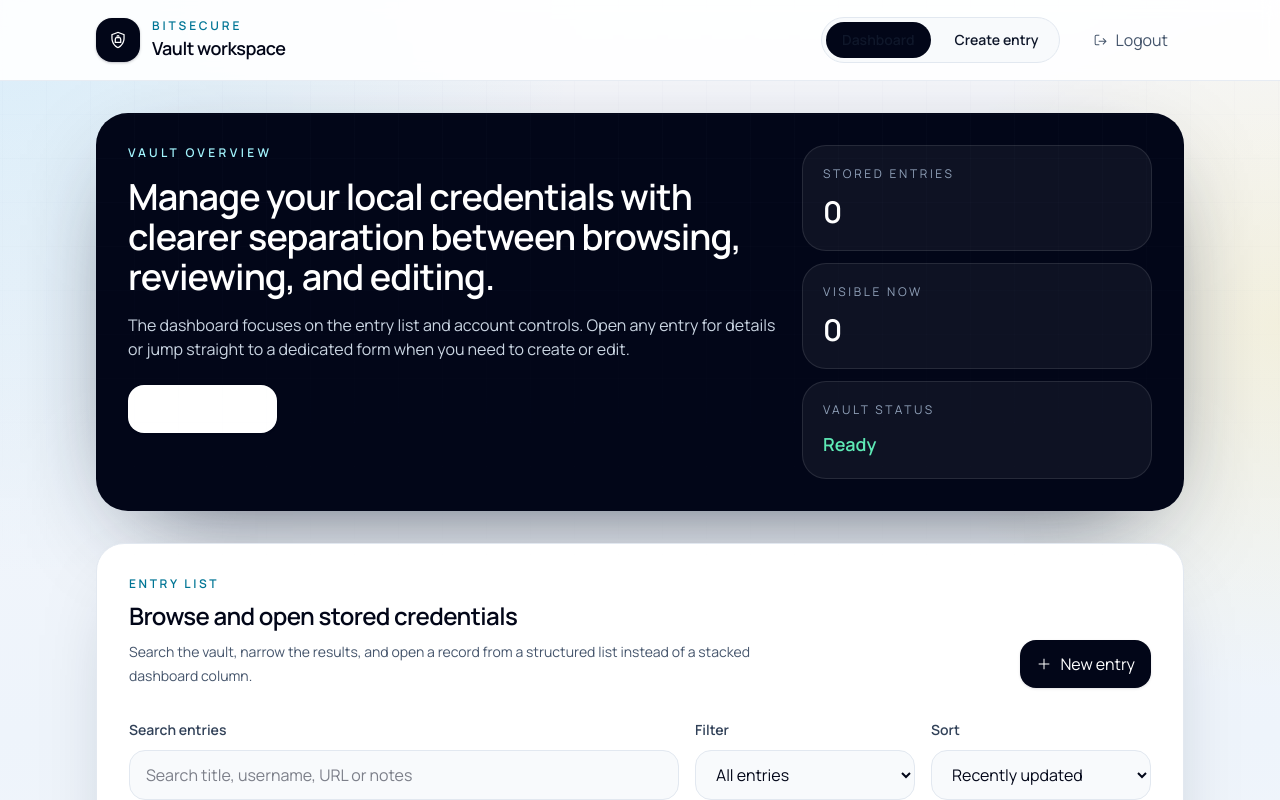
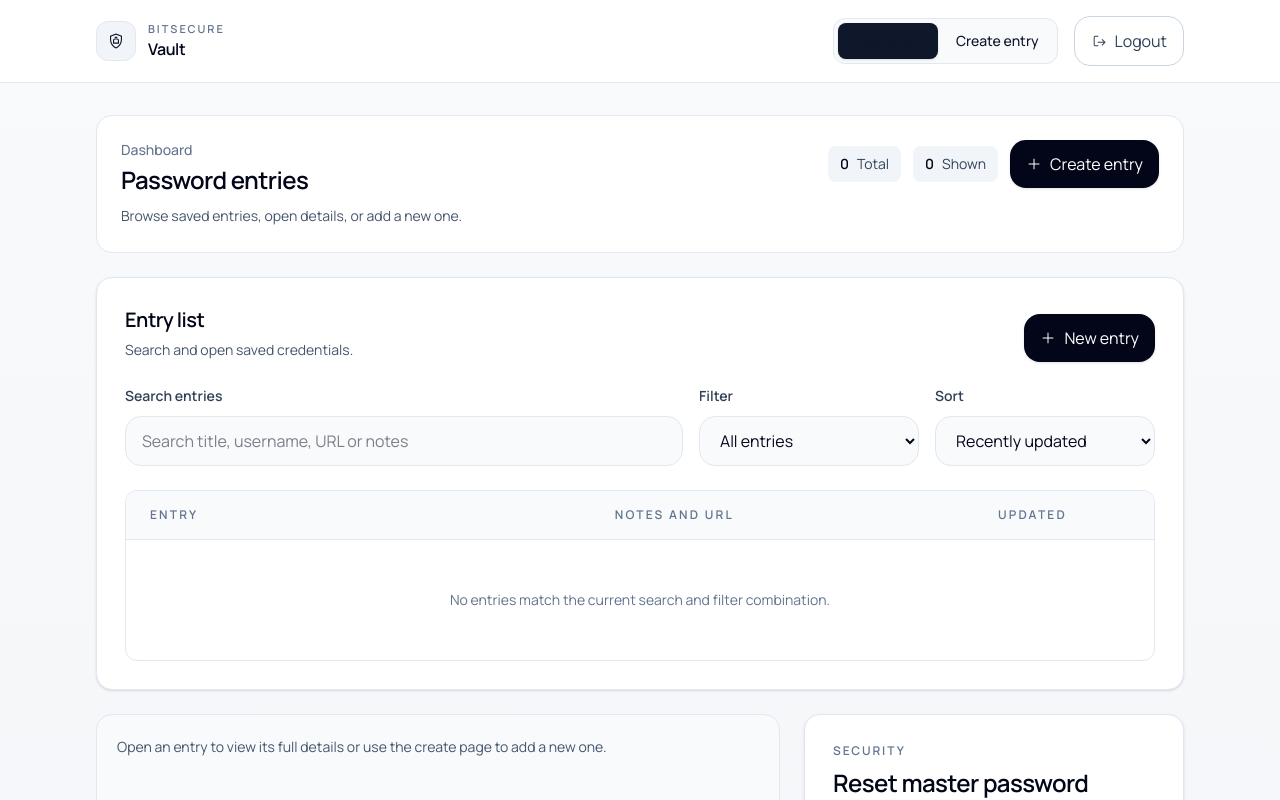
Before and after one commit to 3chif-pre-tsd/bitsecure, a React (Vite) app in the folder bitsecure/: page /login in a window 1280 px wide. Both pictures are taken after typing "Sample123", "Sample123" into the empty fields and a click on the button "Create vault". Shown: the top 800 px of the page. Built offline with nearby package versions, Linux system fonts and the light colour scheme.

Commit message:
UPDATE: refine interface hierarchy and text tone

```diff
--- a/bitsecure/src/components/AuthPanel.tsx
+++ b/bitsecure/src/components/AuthPanel.tsx
@@ -32,52 +32,38 @@ export default function AuthPanel({
   onSubmit,
   onResetLocalVault,
 }: AuthPanelProps) {
-  const title = hasAccount ? "Unlock your vault" : "Set your master password";
+  const title = hasAccount ? "Unlock vault" : "Create vault";
   const description = hasAccount
-    ? "Enter the master password to unlock the encrypted local vault stored in this browser."
-    : "Create a master password to initialize the encrypted local vault for this prototype.";
+    ? "Enter your master password to continue."
+    : "Choose a master password to start using this browser vault.";
   const buttonLabel = isSubmitting
     ? "Please wait..."
     : hasAccount
-      ? "Unlock vault"
+      ? "Unlock"
       : "Create vault";
 
   return (
     <main className="flex min-h-screen items-center justify-center px-4 py-10 sm:px-6 lg:px-8">
-      <div className="grid w-full max-w-6xl gap-8 lg:grid-cols-[1.1fr_0.9fr]">
-        <section className="overflow-hidden rounded-[36px] border border-slate-900/10 bg-slate-950 px-8 py-10 text-white shadow-2xl shadow-slate-950/20 sm:px-10">
-          <span className="inline-flex items-center gap-2 rounded-full border border-cyan-400/30 bg-cyan-400/10 px-3 py-1 text-xs font-semibold uppercase tracking-[0.24em] text-cyan-200">
+      <div className="grid w-full max-w-5xl gap-6 lg:grid-cols-[0.95fr_1.05fr]">
+        <section className="rounded-[24px] border border-slate-200 bg-slate-50 px-6 py-7 sm:px-8">
+          <span className="inline-flex items-center gap-2 rounded-full border border-slate-200 bg-white px-3 py-1 text-xs font-semibold uppercase tracking-[0.18em] text-slate-600">
             <Icon name="vault" className="size-4" />
             BitSecure
           </span>
-          <h1 className="mt-6 max-w-xl text-4xl font-semibold tracking-tight sm:text-5xl">
-            Secure local credentials with one consistent master password flow.
+          <h1 className="mt-5 max-w-lg text-3xl font-semibold tracking-tight text-slate-950 sm:text-4xl">
+            Local password manager
           </h1>
-          <p className="mt-4 max-w-xl text-sm leading-6 text-slate-300 sm:text-base">
-            BitSecure keeps the project focused on a presentation-ready local prototype with
-            encrypted browser storage, reliable vault access, and streamlined credential handling.
+          <p className="mt-3 max-w-lg text-sm leading-6 text-slate-600">
+            Your entries stay in this browser and are protected by one master password.
           </p>
-          <div className="mt-8 grid gap-4 sm:grid-cols-3">
-            <div className="rounded-2xl border border-white/10 bg-white/5 p-4">
-              <p className="text-xs uppercase tracking-[0.2em] text-slate-400">Local storage</p>
-              <p className="mt-2 text-lg font-medium">No API, no database, no extra setup</p>
-            </div>
-            <div className="rounded-2xl border border-white/10 bg-white/5 p-4">
-              <p className="text-xs uppercase tracking-[0.2em] text-slate-400">
-                Encrypted vault
-              </p>
-              <p className="mt-2 text-lg font-medium">Entries stay protected in the browser</p>
-            </div>
-            <div className="rounded-2xl border border-white/10 bg-white/5 p-4">
-              <p className="text-xs uppercase tracking-[0.2em] text-slate-400">
-                Focused access
-              </p>
-              <p className="mt-2 text-lg font-medium">One master password for setup and unlock</p>
-            </div>
-          </div>
+          <ul className="mt-6 space-y-3 text-sm leading-6 text-slate-600">
+            <li>No backend or extra setup.</li>
+            <li>Entries are encrypted before storage.</li>
+            <li>Resetting the vault clears local data only.</li>
+          </ul>
         </section>
 
-        <Panel eyebrow="Secure access" title={title} description={description} className="self-center">
+        <Panel eyebrow="Access" title={title} description={description} className="self-center">
           <form
             className="space-y-5"
             onSubmit={(event) => {
@@ -95,7 +81,7 @@ export default function AuthPanel({
               placeholder={hasAccount ? "Enter your master password" : "Choose a master password"}
               autoComplete={hasAccount ? "current-password" : "new-password"}
               error={passwordError}
-              hint={!hasAccount ? "Use at least 8 characters for a reliable local demo." : undefined}
+              hint={!hasAccount ? "Use at least 8 characters." : undefined}
             />
 
             {!hasAccount ? (
@@ -121,11 +107,11 @@ export default function AuthPanel({
             </Button>
 
             {hasAccount ? (
-              <div className="rounded-2xl border border-rose-200 bg-rose-50/80 p-4">
-                <p className="text-sm font-semibold text-rose-900">Locked out or vault not loading?</p>
+              <div className="rounded-xl border border-rose-200 bg-rose-50 p-4">
+                <p className="text-sm font-semibold text-rose-900">Need to start over?</p>
                 <p className="mt-1 text-sm leading-6 text-rose-700">
-                  Reset the local vault to remove all stored entries and master-password data from
-                  this browser, then start again with a fresh setup.
+                  Reset the local vault to remove all saved entries and password data from this
+                  browser.
                 </p>
                 <Button
                   variant="danger"
--- a/bitsecure/src/components/auth/ResetPasswordPanel.tsx
+++ b/bitsecure/src/components/auth/ResetPasswordPanel.tsx
@@ -35,9 +35,9 @@ export default function ResetPasswordPanel({
 }: ResetPasswordPanelProps) {
   return (
     <Panel
-      eyebrow="Account security"
+      eyebrow="Security"
       title="Reset master password"
-      description="Verify the current password, set a new one, and keep the vault re-encrypted under the updated credentials."
+      description="Change the password used to unlock this vault."
     >
       <form
         className="space-y-4"
@@ -75,7 +75,7 @@ export default function ResetPasswordPanel({
 
         <Button type="submit" disabled={isSubmitting}>
           <Icon name="vault" className="size-4" />
-          {isSubmitting ? "Updating..." : "Update master password"}
+          {isSubmitting ? "Updating..." : "Save new password"}
         </Button>
       </form>
     </Panel>
--- a/bitsecure/src/components/layout/AppNavbar.tsx
+++ b/bitsecure/src/components/layout/AppNavbar.tsx
@@ -8,10 +8,10 @@ interface AppNavbarProps {
 
 function getNavItemClasses(isActive: boolean) {
   return [
-    "rounded-full px-4 py-2 text-sm font-semibold transition",
+    "rounded-lg px-3.5 py-2 text-sm font-medium transition-colors",
     isActive
-      ? "bg-slate-950 text-white"
-      : "text-slate-600 hover:bg-slate-100 hover:text-slate-950",
+      ? "bg-slate-900 text-white shadow-sm"
+      : "text-slate-700 hover:bg-slate-100 hover:text-slate-950",
   ].join(" ");
 }
 
@@ -25,31 +25,33 @@ export default function AppNavbar({ onLogout }: AppNavbarProps) {
   const isCreateActive = pathname === "/dashboard/new";
 
   return (
-    <header className="border-b border-slate-200/80 bg-white/90 backdrop-blur">
+    <header className="border-b border-slate-200 bg-white">
       <div className="mx-auto flex w-full max-w-6xl flex-col gap-4 px-4 py-4 sm:px-6 lg:flex-row lg:items-center lg:justify-between lg:px-8">
         <div className="flex items-center justify-between gap-4">
-          <Link to="/dashboard" className="inline-flex items-center gap-3">
-            <span className="inline-flex size-11 items-center justify-center rounded-2xl bg-slate-950 text-white shadow-sm shadow-slate-950/20">
-              <Icon name="vault" className="size-5" />
+          <Link to="/dashboard" className="inline-flex items-center gap-3 rounded-lg">
+            <span className="inline-flex size-10 items-center justify-center rounded-xl border border-slate-200 bg-slate-100 text-slate-900">
+              <Icon name="vault" className="size-4.5" />
             </span>
             <span>
-              <span className="block text-xs font-semibold uppercase tracking-[0.24em] text-cyan-700">
+              <span className="block text-[11px] font-semibold uppercase tracking-[0.18em] text-slate-500">
                 BitSecure
               </span>
-              <span className="block text-lg font-semibold tracking-tight text-slate-950">
-                Vault workspace
-              </span>
+              <span className="block text-base font-semibold tracking-tight text-slate-950">Vault</span>
             </span>
           </Link>
 
-          <Button variant="ghost" className="lg:hidden" onClick={onLogout}>
+          <Button
+            variant="secondary"
+            className="border-slate-300 text-slate-700 lg:hidden"
+            onClick={onLogout}
+          >
             <Icon name="logout" className="size-4" />
             Logout
           </Button>
         </div>
 
         <div className="flex flex-col gap-3 sm:flex-row sm:items-center sm:justify-between lg:gap-4">
-          <nav className="flex items-center gap-2 rounded-full border border-slate-200 bg-slate-50 p-1">
+          <nav className="flex items-center gap-1 rounded-xl border border-slate-200 bg-slate-50 p-1">
             <Link to="/dashboard" className={getNavItemClasses(isDashboardActive)}>
               Dashboard
             </Link>
@@ -58,7 +60,11 @@ export default function AppNavbar({ onLogout }: AppNavbarProps) {
             </Link>
           </nav>
 
-          <Button variant="ghost" className="hidden lg:inline-flex" onClick={onLogout}>
+          <Button
+            variant="secondary"
+            className="hidden border-slate-300 text-slate-700 lg:inline-flex"
+            onClick={onLogout}
+          >
             <Icon name="logout" className="size-4" />
             Logout
           </Button>
--- a/bitsecure/src/components/ui/Panel.tsx
+++ b/bitsecure/src/components/ui/Panel.tsx
@@ -20,14 +20,14 @@ export default function Panel({
   return (
     <section
       className={mergeClasses(
-        "rounded-[30px] border border-white/70 bg-white/85 p-6 shadow-[0_24px_80px_-32px_rgba(15,23,42,0.35)] backdrop-blur sm:p-7",
+        "rounded-2xl border border-slate-200 bg-white p-6 shadow-sm sm:p-7",
         className,
       )}
     >
       <div className="flex flex-col gap-4 sm:flex-row sm:items-start sm:justify-between">
         <div>
           {eyebrow ? (
-            <p className="text-xs font-semibold uppercase tracking-[0.2em] text-cyan-700">
+            <p className="text-xs font-semibold uppercase tracking-[0.16em] text-slate-500">
               {eyebrow}
             </p>
           ) : null}
--- a/bitsecure/src/routes/dashboard/index.tsx
+++ b/bitsecure/src/routes/dashboard/index.tsx
@@ -20,43 +20,33 @@ function DashboardPage() {
   const { auth, vault } = useAppState();
 
   return (
-    <div className="space-y-8">
-      <section className="grid gap-6 rounded-[32px] bg-slate-950 px-6 py-8 text-white shadow-[0_32px_100px_-45px_rgba(15,23,42,0.85)] sm:px-8 lg:grid-cols-[1.3fr_0.7fr]">
+    <div className="space-y-6">
+      <section className="flex flex-col gap-4 rounded-2xl border border-slate-200 bg-white p-6 sm:flex-row sm:items-start sm:justify-between">
         <div>
-          <p className="text-xs font-semibold uppercase tracking-[0.28em] text-cyan-200">
-            Vault overview
+          <p className="text-sm font-medium text-slate-500">Dashboard</p>
+          <h1 className="mt-1 text-2xl font-semibold tracking-tight text-slate-950">
+            Password entries
+          </h1>
+          <p className="mt-2 text-sm leading-6 text-slate-600">
+            Browse saved entries, open details, or add a new one.
           </p>
-          <h1 className="mt-4 text-3xl font-semibold tracking-tight sm:text-4xl">
-            Manage your local credentials with clearer separation between browsing, reviewing, and editing.
-          </h1>
-          <p className="mt-4 max-w-2xl text-sm leading-6 text-slate-300 sm:text-base">
-            The dashboard focuses on the entry list and account controls. Open any entry for details or jump straight to a dedicated form when you need to create or edit.
-          </p>
-          <div className="mt-6 flex flex-wrap gap-3">
-            <Link to="/dashboard/new">
-              <Button className="bg-white text-slate-950 hover:bg-slate-100 focus-visible:ring-white/40">
-                <Icon name="plus" className="size-4" />
-                Create entry
-              </Button>
-            </Link>
-          </div>
         </div>
 
-        <div className="grid gap-3 sm:grid-cols-3 lg:grid-cols-1">
-          <div className="rounded-3xl border border-white/10 bg-white/5 p-5">
-            <p className="text-xs uppercase tracking-[0.22em] text-slate-400">Stored entries</p>
-            <p className="mt-3 text-3xl font-semibold text-white">{vault.entries.length}</p>
+        <div className="flex flex-wrap items-center gap-3">
+          <div className="flex items-center gap-2 rounded-lg bg-slate-100 px-3 py-2 text-sm text-slate-700">
+            <span className="font-semibold text-slate-950">{vault.entries.length}</span>
+            <span>Total</span>
           </div>
-          <div className="rounded-3xl border border-white/10 bg-white/5 p-5">
-            <p className="text-xs uppercase tracking-[0.22em] text-slate-400">Visible now</p>
-            <p className="mt-3 text-3xl font-semibold text-white">{vault.visibleEntries.length}</p>
+          <div className="flex items-center gap-2 rounded-lg bg-slate-100 px-3 py-2 text-sm text-slate-700">
+            <span className="font-semibold text-slate-950">{vault.visibleEntries.length}</span>
+            <span>Shown</span>
           </div>
-          <div className="rounded-3xl border border-white/10 bg-white/5 p-5">
-            <p className="text-xs uppercase tracking-[0.22em] text-slate-400">Vault status</p>
-            <p className="mt-3 text-lg font-semibold text-emerald-300">
-              {vault.isLoadingEntries ? "Refreshing" : "Ready"}
-            </p>
-          </div>
+          <Link to="/dashboard/new">
+            <Button>
+              <Icon name="plus" className="size-4" />
+              Create entry
+            </Button>
+          </Link>
         </div>
       </section>
 
@@ -64,17 +54,12 @@ function DashboardPage() {
         <FeedbackMessage status={vault.vaultFeedback.status} message={vault.vaultFeedback.message} />
       ) : null}
 
-      <section className="rounded-[28px] border border-slate-200 bg-white p-6 shadow-[0_24px_80px_-40px_rgba(15,23,42,0.35)] sm:p-8">
-        <div className="flex flex-col gap-6 lg:flex-row lg:items-end lg:justify-between">
+      <section className="rounded-2xl border border-slate-200 bg-white p-6 shadow-sm sm:p-7">
+        <div className="flex flex-col gap-4 lg:flex-row lg:items-end lg:justify-between">
           <div>
-            <p className="text-xs font-semibold uppercase tracking-[0.22em] text-cyan-700">
-              Entry list
-            </p>
-            <h2 className="mt-2 text-2xl font-semibold tracking-tight text-slate-950">
-              Browse and open stored credentials
-            </h2>
-            <p className="mt-2 max-w-2xl text-sm leading-6 text-slate-600">
-              Search the vault, narrow the results, and open a record from a structured list instead of a stacked dashboard column.
+            <h2 className="text-xl font-semibold tracking-tight text-slate-950">Entry list</h2>
+            <p className="mt-1 text-sm leading-6 text-slate-600">
+              Search and open saved credentials.
             </p>
           </div>
 
@@ -86,7 +71,7 @@ function DashboardPage() {
           </Link>
         </div>
 
-        <div className="mt-8 grid gap-4 lg:grid-cols-[minmax(0,1.4fr)_220px_220px]">
+        <div className="mt-6 grid gap-4 lg:grid-cols-[minmax(0,1.4fr)_220px_220px]">
           <InputField
             id="entry-search"
             label="Search entries"
@@ -120,7 +105,7 @@ function DashboardPage() {
           </SelectField>
         </div>
 
-        <div className="mt-8 overflow-hidden rounded-[28px] border border-slate-200">
+        <div className="mt-6 overflow-hidden rounded-xl border border-slate-200">
           <div className="hidden grid-cols-[minmax(0,1.1fr)_minmax(0,0.9fr)_132px] gap-4 border-b border-slate-200 bg-slate-50 px-6 py-4 text-xs font-semibold uppercase tracking-[0.18em] text-slate-500 md:grid">
             <span>Entry</span>
             <span>Notes and URL</span>
@@ -147,8 +132,8 @@ function DashboardPage() {
                     <div className="flex flex-wrap items-center gap-2">
                       <p className="truncate text-base font-semibold text-slate-950">{entry.title}</p>
                       {vault.selectedEntry?.id === entry.id ? (
-                        <span className="rounded-full bg-cyan-100 px-2.5 py-1 text-xs font-semibold text-cyan-700">
-                          Selected
+                        <span className="rounded-full bg-slate-900 px-2.5 py-1 text-xs font-semibold text-white">
+                          Open
                         </span>
                       ) : null}
                     </div>
@@ -183,27 +168,10 @@ function DashboardPage() {
         </div>
       </section>
 
-      <section className="grid gap-6 xl:grid-cols-[1.1fr_0.9fr]">
-        <div className="rounded-[28px] border border-slate-200 bg-white p-6 shadow-[0_24px_80px_-40px_rgba(15,23,42,0.35)] sm:p-8">
-          <p className="text-xs font-semibold uppercase tracking-[0.22em] text-cyan-700">
-            Workflow
-          </p>
-          <h2 className="mt-2 text-2xl font-semibold tracking-tight text-slate-950">
-            Keep actions focused
-          </h2>
-          <div className="mt-6 space-y-4 text-sm leading-6 text-slate-600">
-            <div className="rounded-3xl border border-slate-200 bg-slate-50 p-5">
-              Open any entry to inspect its details and use password-specific actions without crowding the list.
-            </div>
-            <div className="rounded-3xl border border-slate-200 bg-slate-50 p-5">
-              Use the dedicated form page for creating and editing so validation, generated passwords, and notes stay grouped logically.
-            </div>
-            <div className="rounded-3xl border border-slate-200 bg-slate-50 p-5">
-              Account-level actions remain available here, separated from everyday credential browsing.
-            </div>
-          </div>
+      <section className="grid gap-6 xl:grid-cols-[minmax(0,1fr)_380px]">
+        <div className="rounded-2xl border border-slate-200 bg-slate-50 p-5 text-sm leading-6 text-slate-600">
+          Open an entry to view its full details or use the create page to add a new one.
         </div>
-
         <ResetPasswordPanel
           currentPassword={auth.resetDraft.currentPassword}
           newPassword={auth.resetDraft.newPassword}
--- a/bitsecure/src/styles.css
+++ b/bitsecure/src/styles.css
@@ -4,10 +4,7 @@
 :root {
   color-scheme: light;
   font-family: "Manrope", "Segoe UI", sans-serif;
-  background:
-    radial-gradient(circle at top left, rgba(14, 165, 233, 0.12), transparent 28%),
-    radial-gradient(circle at right 20%, rgba(250, 204, 21, 0.12), transparent 20%),
-    linear-gradient(180deg, #f6f7fb 0%, #eef4fb 45%, #f9fafb 100%);
+  background: linear-gradient(180deg, #f8fafc 0%, #f3f5f8 100%);
   color: #0f172a;
 }
 
@@ -31,19 +28,6 @@ body {
   min-height: 100vh;
 }
 
-body::before {
-  content: "";
-  position: fixed;
-  inset: 0;
-  pointer-events: none;
-  background-image:
-    linear-gradient(rgba(148, 163, 184, 0.08) 1px, transparent 1px),
-    linear-gradient(90deg, rgba(148, 163, 184, 0.08) 1px, transparent 1px);
-  background-position: center;
-  background-size: 44px 44px;
-  mask-image: linear-gradient(180deg, rgba(15, 23, 42, 0.4), transparent 72%);
-}
-
 button,
 input,
 select,
```
Also changed, not shown: bitsecure/src/routes/dashboard/$entryId.edit.tsx (+10 -37 lines), bitsecure/src/routes/dashboard/$entryId.tsx (+19 -33 lines), bitsecure/src/routes/dashboard/new.tsx (+11 -38 lines).
